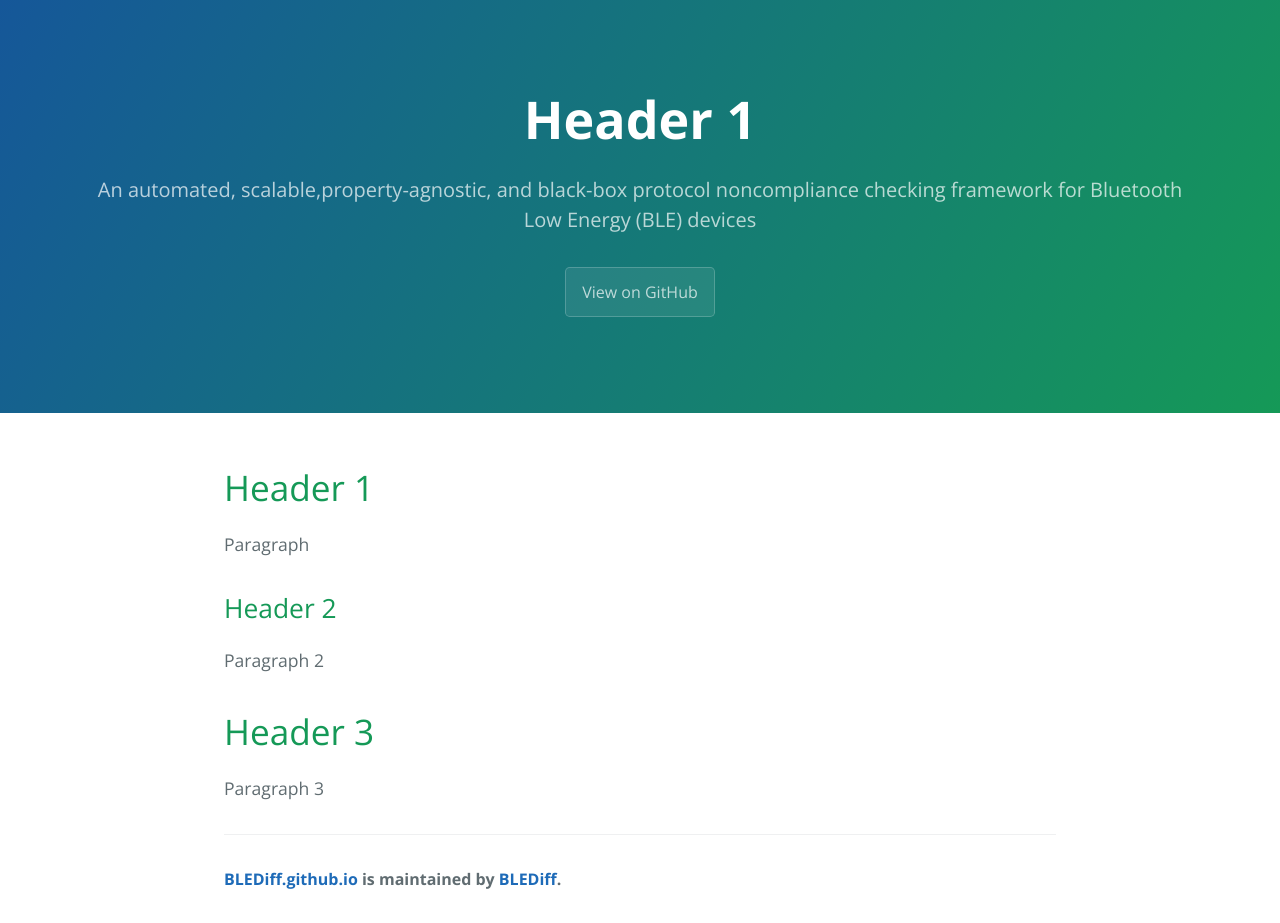
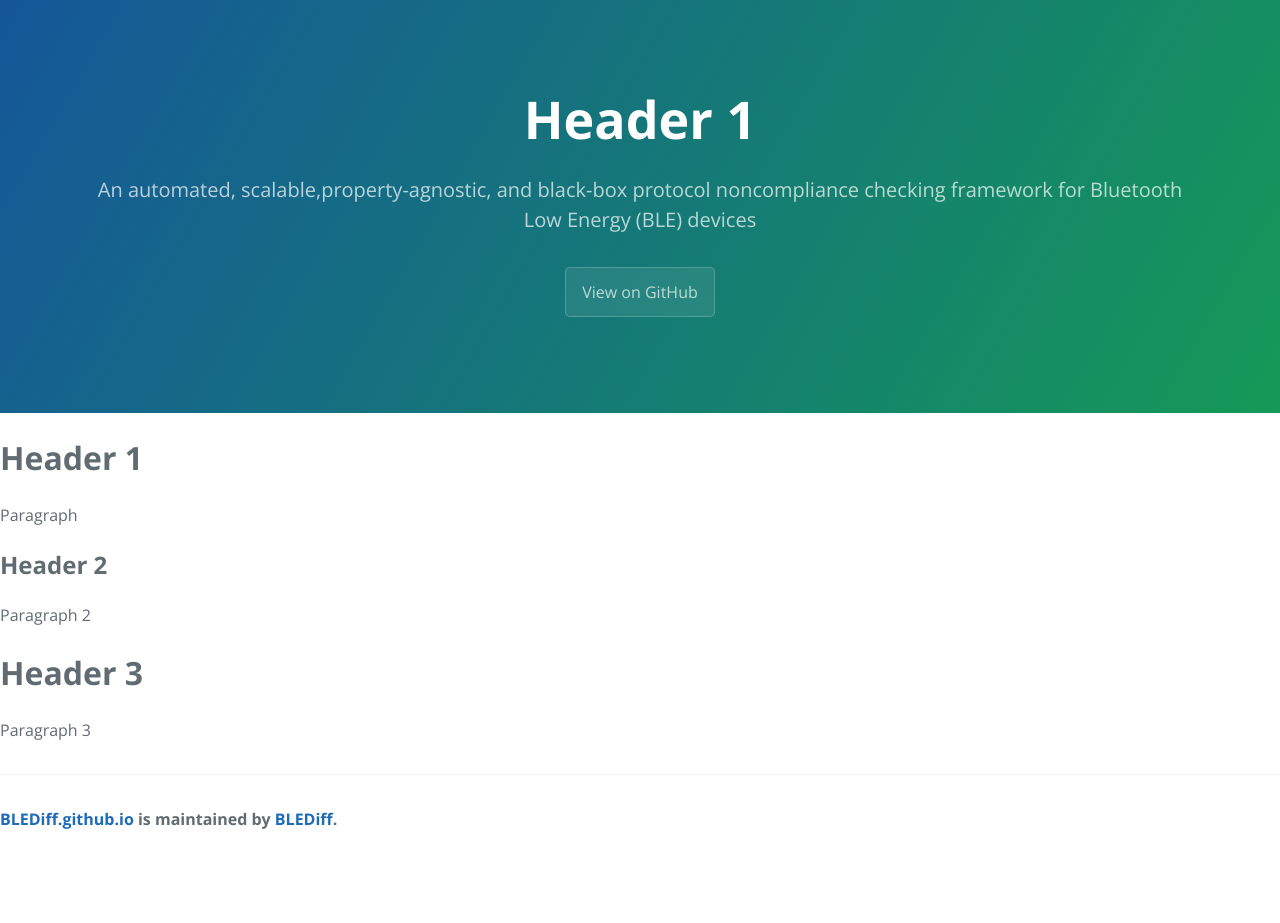
Before and after one commit to BLEDiff/BLEdiff.github.io, a Jekyll site: the page built from index.md, in a window 1280 px wide. Built offline with Jekyll 4.4.1, drawn with Linux system fonts in a browser that asks for light colours; our own code applies the rules of GitHub Pages for plain Markdown files; after the commit the page ends 900 px from its top, so only the background shows below that.

Commit message:
Update default.html

```diff
--- a/_layouts/default.html
+++ b/_layouts/default.html
@@ -32,19 +32,15 @@
         <ul></ul>
       </nav>
       <section>
-        <main id="content" class="main-content" role="main">
         {{ content }}
 
+      </section>
       <footer class="site-footer">
         {% if site.github.is_project_page %}
           <span class="site-footer-owner"><a href="{{ site.github.repository_url }}">{{ site.github.repository_name }}</a> is maintained by <a href="{{ site.github.owner_url }}">{{ site.github.owner_name }}</a>.</span>
         {% endif %}
 <!--         <span class="site-footer-credits">This page was generated by <a href="https://pages.github.com">GitHub Pages</a>.</span> -->
       </footer>
-        </main>
-
-      </section>
     </div>
-
   </body>
 </html>
```
Lines whose indentation alone changed are shown as unchanged.
